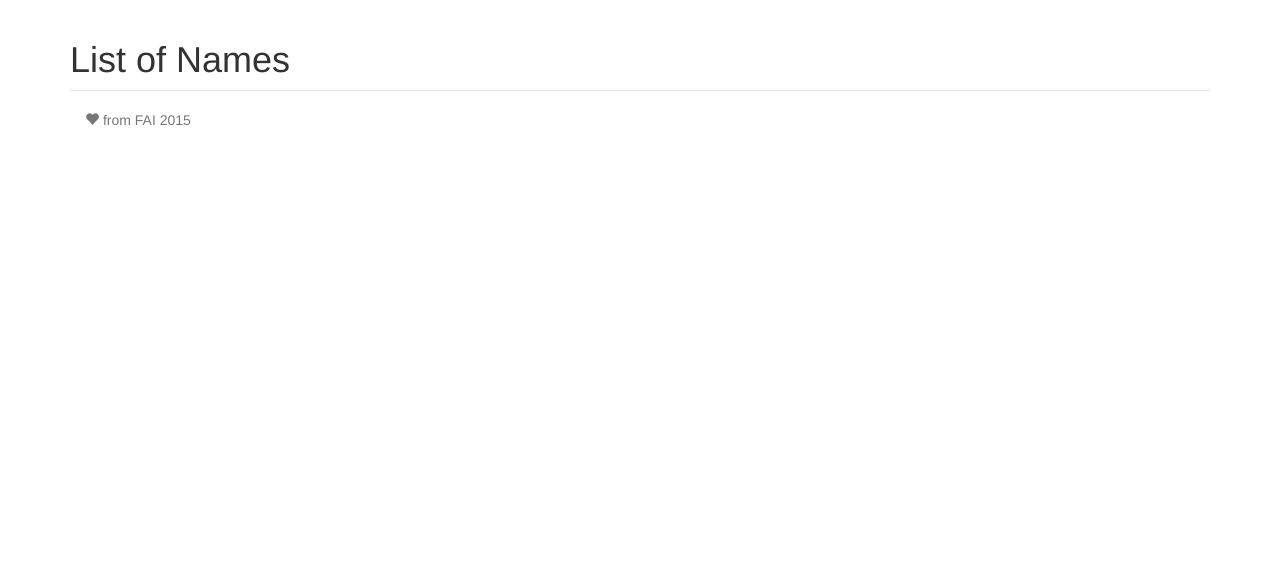
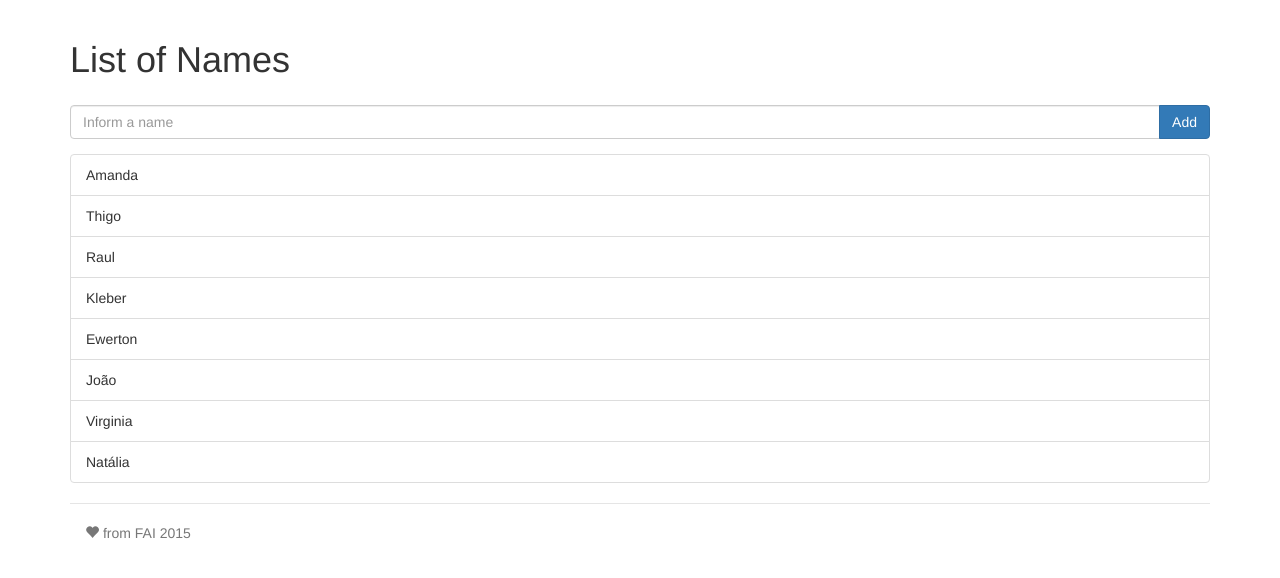
Before and after one commit to faimg/list-of-names, a website: page app/index.html in a window 1280 px wide. Drawn offline with nearby package versions, Linux system fonts and the light colour scheme; files that its build step writes are made by us from their sources.

Commit message:
Update index.html

```diff
--- a/app/index.html
+++ b/app/index.html
@@ -28,6 +28,30 @@
 <div class="container">
 	<div class="content">
 		<h1>List of Names</h1>
+
+		<form role="form">
+			<div class="row">
+				<div class="input-group">
+					<input type="text" id="name"
+					 placeholder="Inform a name"
+					 class="form-control" />
+					<span class="input-group-btn">
+						<input type="submit"
+						 class="btn btn-primary" value="Add">
+					</span>
+				</div>
+			</div>
+		</form>
+		<ul class="list-group">
+			<li class="list-group-item">Amanda</li>
+			<li class="list-group-item">Thigo</li>
+			<li class="list-group-item">Raul</li>
+			<li class="list-group-item">Kleber</li>
+			<li class="list-group-item">Ewerton</li>
+			<li class="list-group-item">João</li>
+			<li class="list-group-item">Virginia</li>
+			<li class="list-group-item">Natália</li>
+		</ul>
 	</div>
 	<div class="footer">
     	<p><span class="glyphicon glyphicon-heart"></span> from FAI 2015</p>
```
